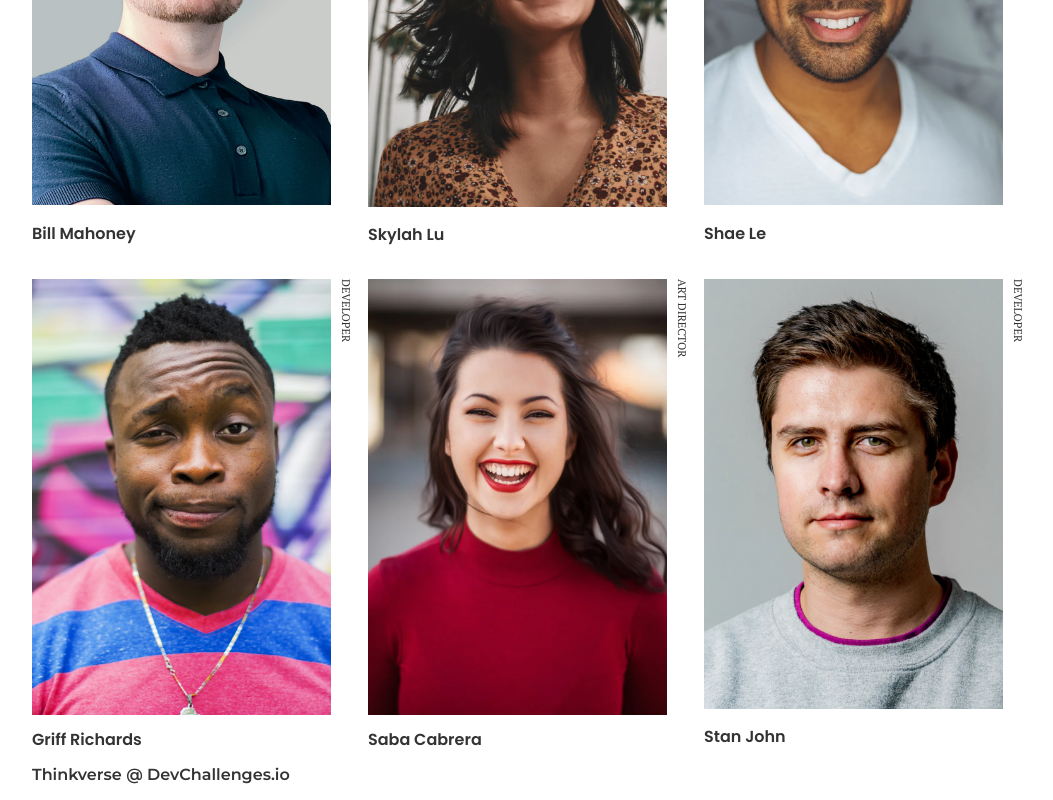
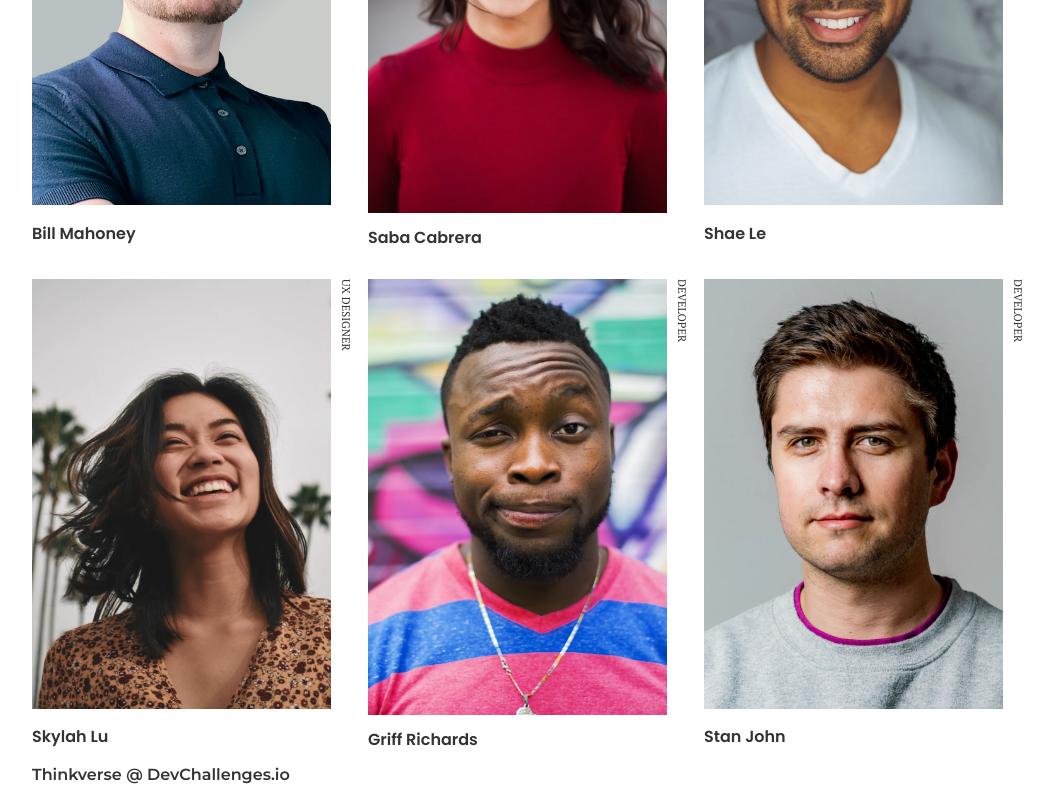
Before and after one commit to thinkverse/team-challenge, a plain HTML site: page index.html in a window 1280 px wide. Shown: the part 401-1201 px from the top of the page, without its empty margins (112-1165 px from the left). Drawn offline with nearby package versions, Linux system fonts and the light colour scheme.

Commit message:
Fix team member order on desktop

```diff
--- a/public/css/main.css
+++ b/public/css/main.css
@@ -81,14 +81,13 @@ img {
 
     .content .member:nth-child(3n) {
         grid-column: 3;
-        grid-row: 1;
     }
 
-    .content .member:nth-child(3n+2) {
-        grid-row: 2;
+    .content .member:nth-child(4n) {
+        grid-column: 1;
     }
 
-    .content .member:last-child {
-        grid-row: 2;
+    .content .member:nth-child(5n) {
+        grid-column: 2;
     }
 }
```
